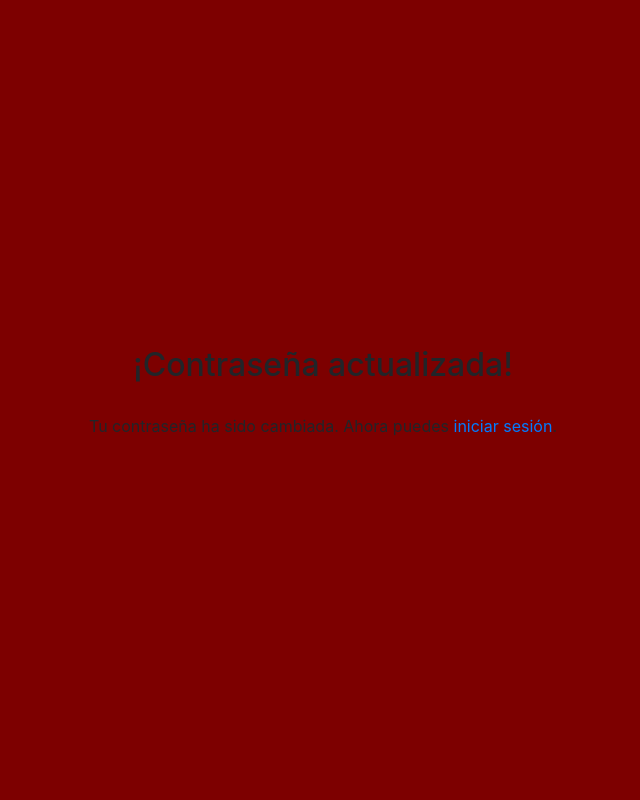
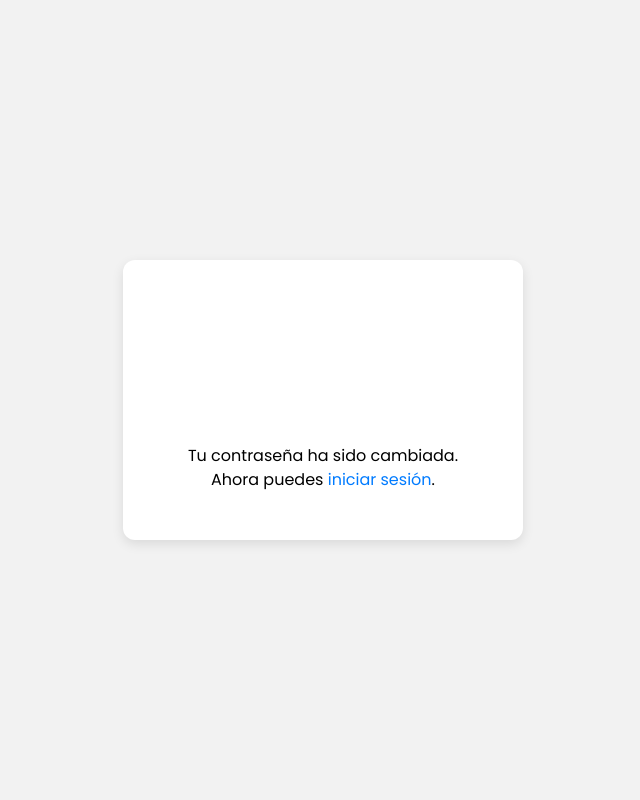
Before and after one commit to Camilink/BloodPoint-core, a Django app: page /password-reset-complete/ in a window 1280 px wide. Shown: the whole page, without its empty margins (317-957 px from the left). Run offline with Django 5.2, Linux system fonts and the light colour scheme.

Commit message:
pass reset

```diff
--- a/static/css/templates/password_reset.css
+++ b/static/css/templates/password_reset.css
@@ -48,3 +48,48 @@
     margin-bottom: 30px;
     font-family: 'Poppins', sans-serif;
 }
+
+body.login {
+    margin: 0;
+    padding: 0;
+    background-color: #f2f2f2;
+    font-family: 'Poppins', sans-serif;
+}
+
+.container {
+    display: flex;
+    justify-content: center;
+    align-items: center;
+    height: 100vh;
+}
+
+.content-box {
+    background-color: white;
+    color: black;
+    padding: 2rem 3rem;
+    border-radius: 12px;
+    box-shadow: 0 4px 12px rgba(0, 0, 0, 0.1);
+    text-align: center;
+    max-width: 400px;
+    width: 100%;
+}
+
+.header-title {
+    font-size: 1.8rem;
+    font-weight: bold;
+    margin-bottom: 1rem;
+}
+
+
+.titulo {
+    margin-bottom: 1rem;
+}
+
+a {
+    color: #007bff;
+    text-decoration: none;
+}
+
+a:hover {
+    text-decoration: underline;
+}
--- a/templates/registration/password_reset_complete.html
+++ b/templates/registration/password_reset_complete.html
@@ -1,9 +1,19 @@
 {% extends 'base.html' %}
 
 {% block content %}
-<body class='login'></body>
-    <h2>¡Contraseña actualizada!</h2>
-    <p>Tu contraseña ha sido cambiada. Ahora puedes <a href="{% url 'login' %}">iniciar sesión</a>.</p>
+<body class="login">
+    <div class="container">
+        <div class="content-box">
+            <div class="header-title">
+                BLOODPOINT <i class="fas fa-heartbeat"></i>
+            </div>
+            <h2 class="titulo">¡Contraseña actualizada!</h2>
+            <p>
+                Tu contraseña ha sido cambiada.<br>
+                Ahora puedes <a href="{% url 'login' %}">iniciar sesión</a>.
+            </p>
+        </div>
+    </div>
+</body>
 
-</body>
 {% endblock %}
```
